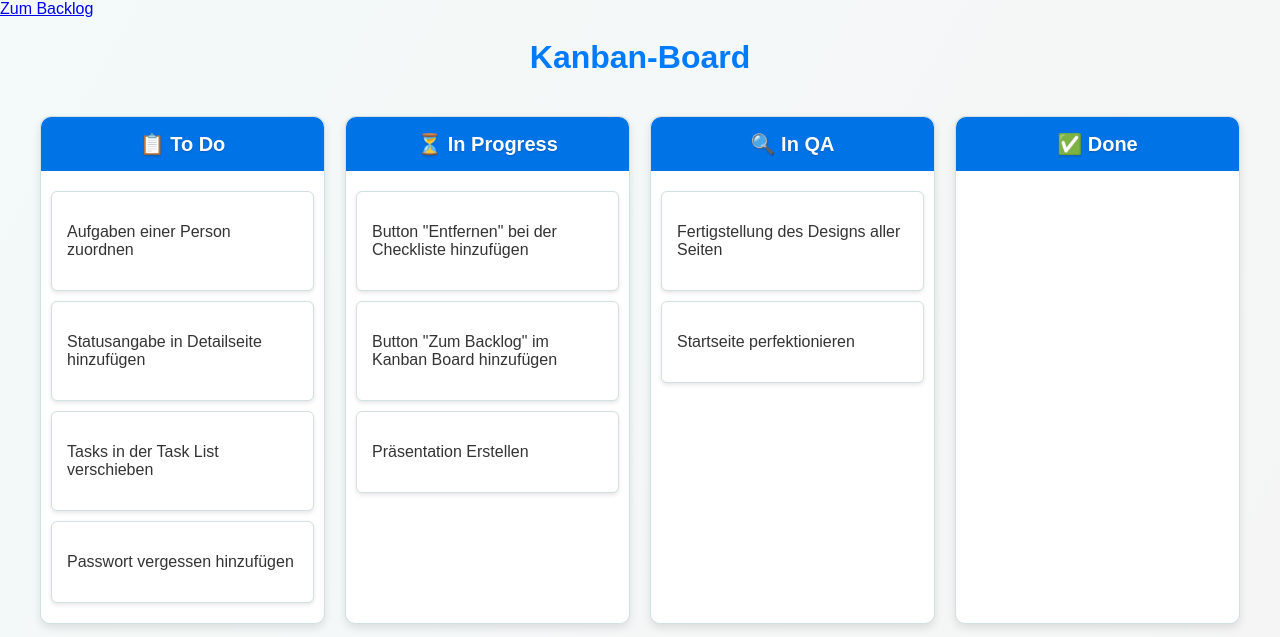
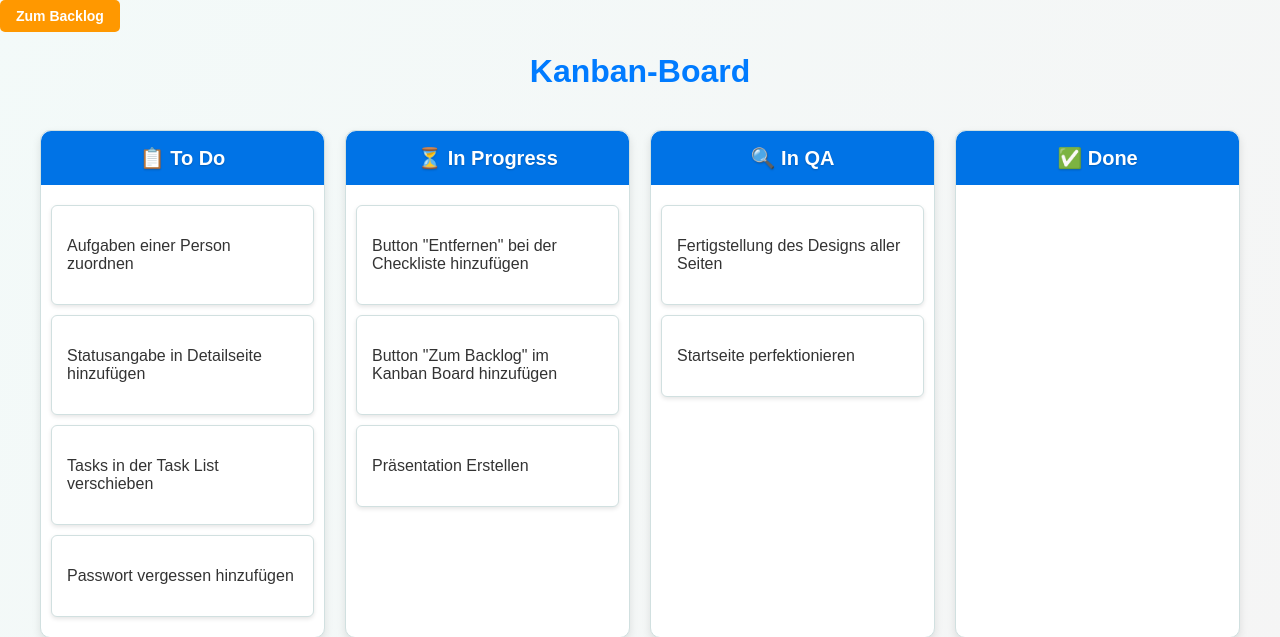
Before and after one commit to Usman-65/FSWD-EasyBuis, a Flask app: page /kanban_board/ in a window 1280 px wide. Shown: the top 637 px of the page. Run offline with Flask 3, Linux system fonts and the light colour scheme; a user stored in the database is signed in; data comes from the database, SQL or seed files in the repository; both versions use the stored data as it was after the commit.

Commit message:
button hinzugeügt beim Kanban board

```diff
--- a/static/kanban.css
+++ b/static/kanban.css
@@ -94,3 +94,18 @@ body {
 .kanban-add-btn:hover {
   background-color: #005bb5;
 }
+.backlog-button {
+  background-color: #ff9800;  /* Orange */
+  color: white;
+  padding: 8px 16px;  /* Etwas kleiner als vorher */
+  border: none;
+  border-radius: 5px;
+  font-size: 14px;  /* Kleinere Schrift */
+  cursor: pointer;
+  text-align: center;
+  font-weight: bold;
+}
+
+.backlog-button:hover {
+  background-color: #e68900;  /* Etwas dunkleres Orange beim Hover */
+}
--- a/templates/kanban_board.html
+++ b/templates/kanban_board.html
@@ -10,7 +10,8 @@
 </head>
 
 <body>
-  <a href="/task_manager">Zum Backlog</a>
+
+  <button onclick="window.location.href='/task_manager'" class="backlog-button">Zum Backlog</button>
 
   <h1>Kanban-Board</h1>
 
```
Also changed, not shown: Nutzer.db.
